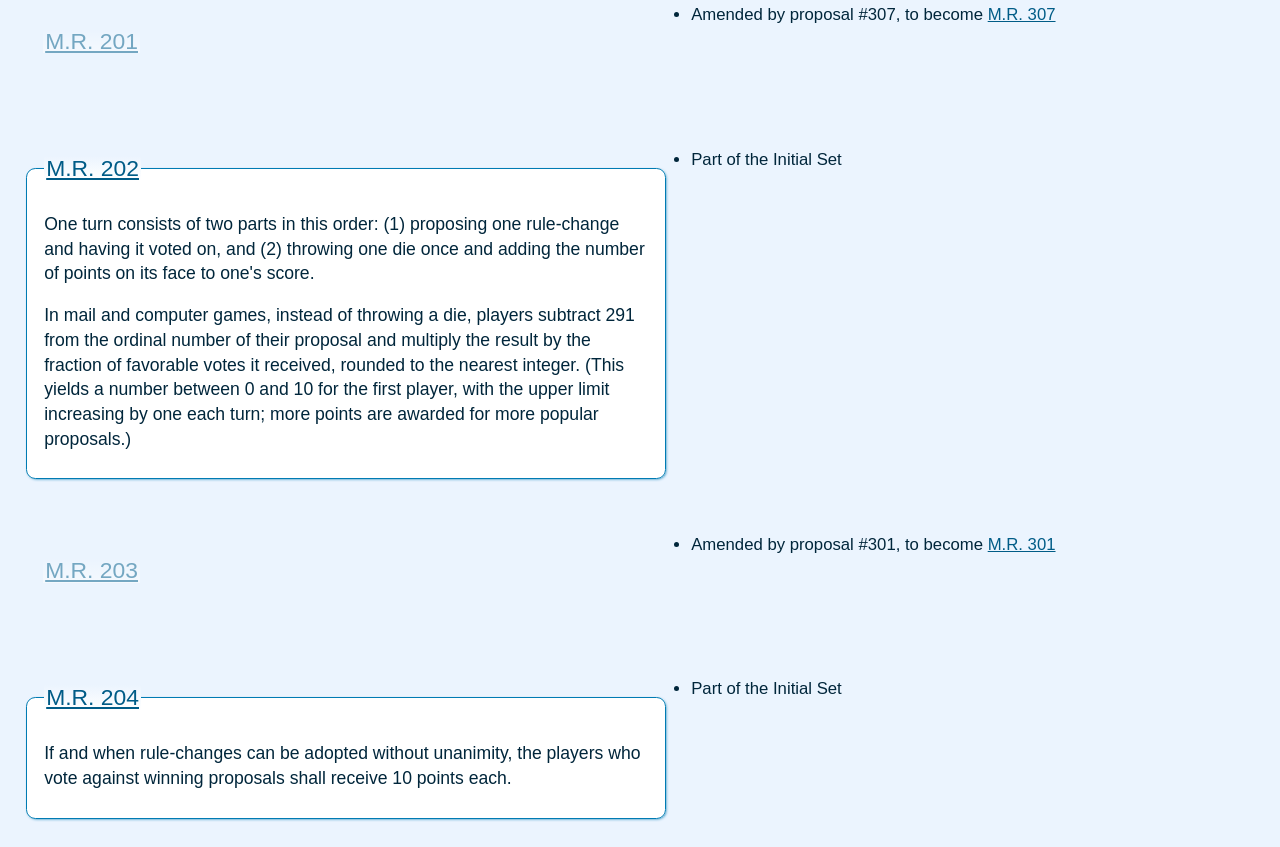
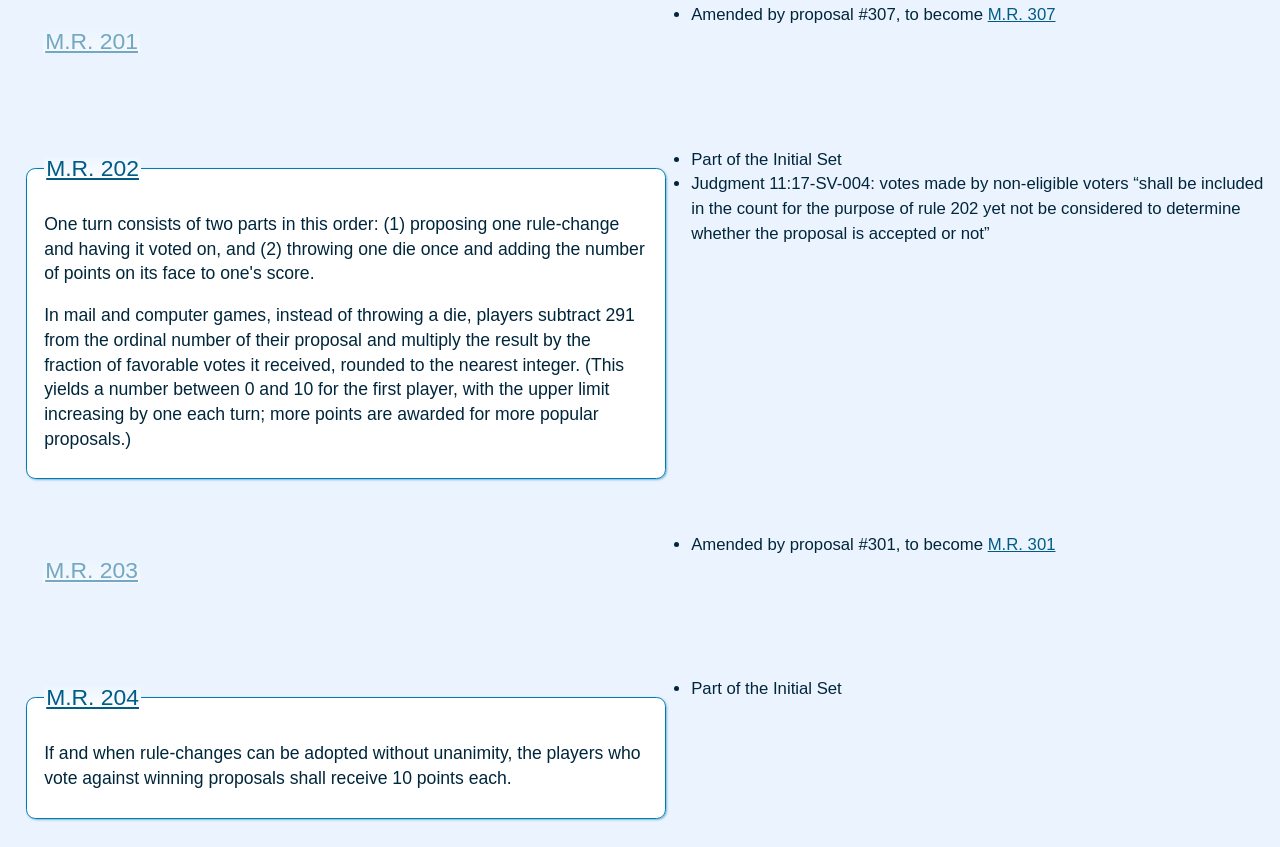
Before and after one commit to h00701350103/Nomic, a plain HTML site: page index.html in a window 1280 px wide. Shown: the part 4545-5392 px from the top of the page. Drawn offline with Linux system fonts and the light colour scheme.

Commit message:
Add Siveure’s judgments

```diff
--- a/index.html
+++ b/index.html
@@ -263,6 +263,9 @@
 	</fieldset>
 	<ul class=history>
 		<li>Part of the Initial Set
+		<li>Judgment 11:17-SV-004: votes made by non-eligible voters “shall be
+		included in the count for the purpose of rule 202 yet not be considered
+		to determine whether the proposal is accepted or not”
 </div>
 
 <div class=flexbox>
@@ -445,6 +448,8 @@
 	</fieldset>
 	<ul class=history>
 		<li>Created by proposal #0B
+		<li>Judgment 11:17-SV-004: “the proposal should be made within 12 hours
+		of the vote concluding”
 </div>
 
 <div class=flexbox>
```
